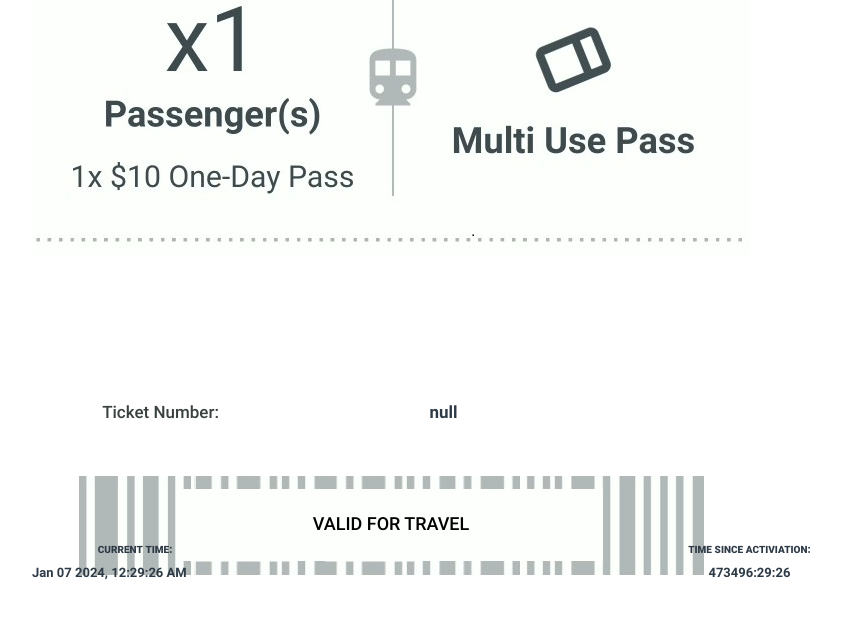
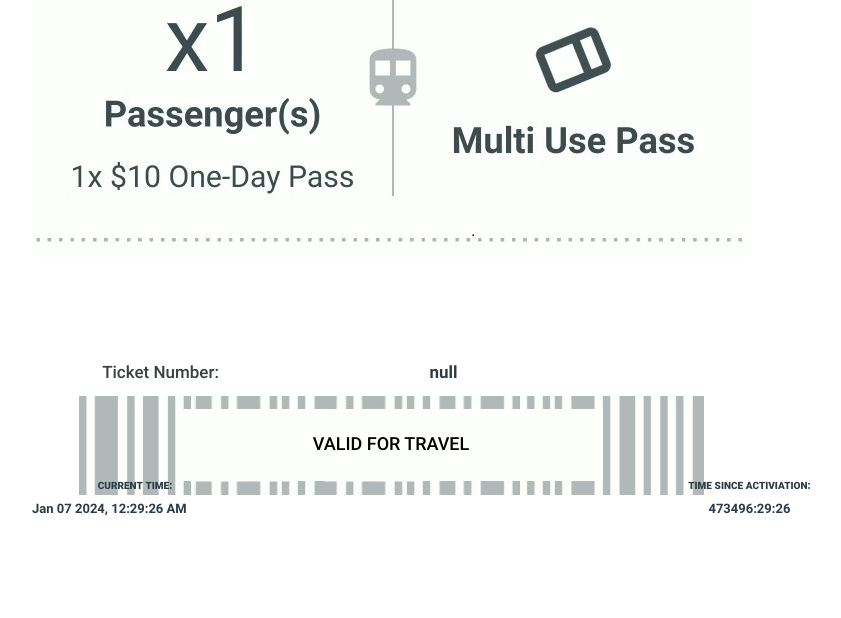
Before and after one commit to chin00k/secure-ticket, a plain HTML site: page created.html in a window 1280 px wide. Shown: the part 44-662 px from the top of the page, without its empty margins (249-1090 px from the left). Drawn offline with Linux system fonts and the light colour scheme.

Commit message:
height error

```diff
--- a/style_created.css
+++ b/style_created.css
@@ -32,6 +32,7 @@
       margin: 0;
       overflow: hidden;
       padding: 0;
+      /*height: 100vh;*/
       display: flex;
       flex-direction: column;
     }
@@ -110,7 +111,7 @@
 
     .barcode {
       position: absolute;
-      top: 65%;
+      top: 55%;
       left: 50%;
       transform: translateX(-50%);
       width: 90%;
@@ -157,7 +158,7 @@
       font-size: 17px;
       position: absolute;
       width: 95%;
-      top: 57%;
+      top: 52%;
       left: 32%;
       transform: translate(-50%, -50%);
     }
@@ -168,7 +169,7 @@
       font-size: 17px;
       position: absolute;
       width: 10%;
-      top: 57%;
+      top: 52%;
       left: 58%;
       transform: translate(-50%, -50%);
     }
@@ -193,7 +194,7 @@
       z-index: 2;
       position: absolute;
       width: 80%;
-      top: 74.3%;
+      top: 66.3%;
       left: 30%;
       transform: translate(-50%, -50%);
     }
@@ -206,7 +207,7 @@
       z-index: 2;
       position: absolute;
       width: 42%;
-      top: 74.3%;
+      top: 66.3%;
       left: 78%;
       transform: translate(-50%, -50%);
     }
@@ -219,7 +220,7 @@
       z-index: 2;
       position: absolute;
       width: 80%;
-      top: 77%;
+      top: 69%;
       left: 28%;
       transform: translate(-50%, -50%);
     }
@@ -232,7 +233,7 @@
       z-index: 2;
       position: absolute;
       width: 20%;
-      top: 77%;
+      top: 69%;
       left: 78%;
       transform: translate(-50%, -50%);
     }
```
